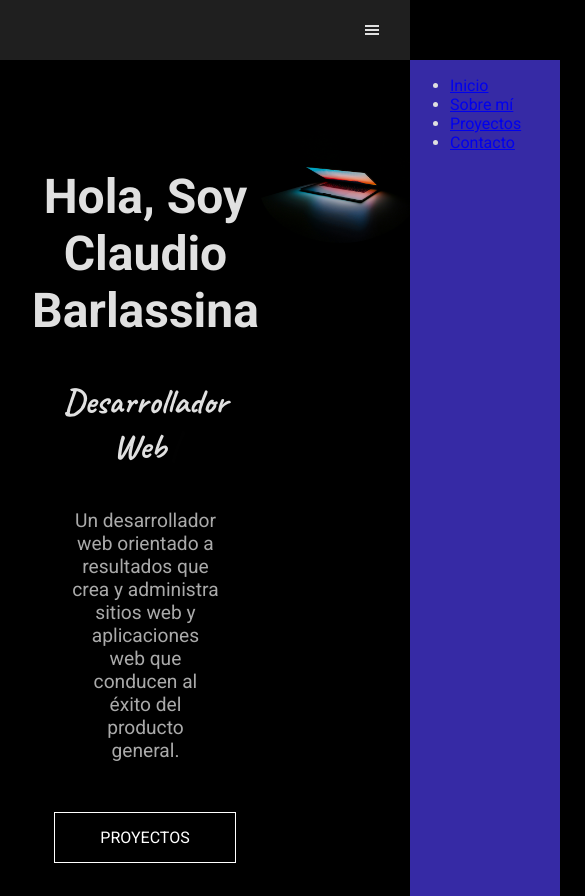
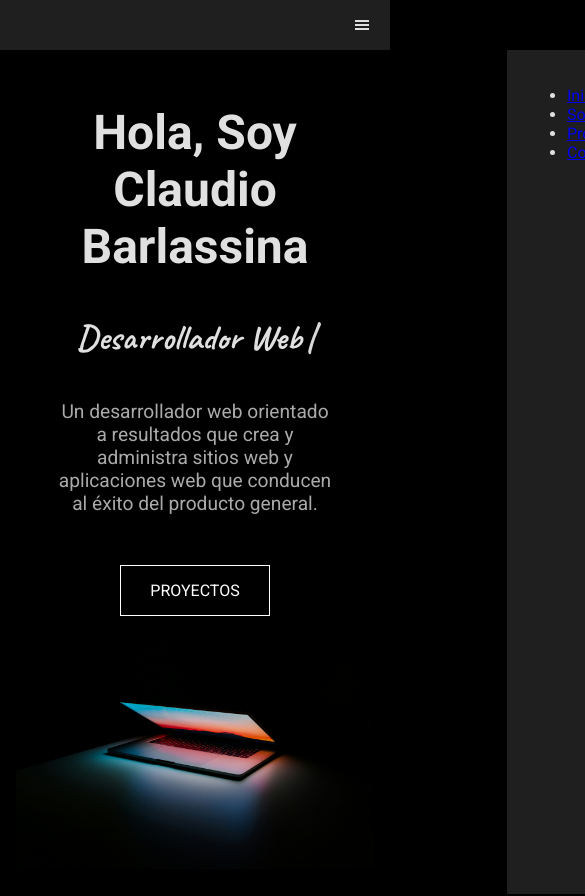
Before and after one commit to ClaudioBarlassina/Portafolio, a React (Vite) app: page / in a window 390 px wide. Shown: the top 896 px of the page, 585 px wide, since content can reach past the window. Built offline with nearby package versions, Linux system fonts and the light colour scheme.

Commit message:
responsive

```diff
--- a/src/Components/Card.css
+++ b/src/Components/Card.css
@@ -30,3 +30,12 @@ margin: 30px;
     }
 
 }
+@media (max-width:570px) {
+    .card-conteiner{
+        display: flex;
+        flex-direction: column;
+    }
+    .img-card{
+    width: auto;
+    height: 200px;}
+}
--- a/src/styles/responsive.css
+++ b/src/styles/responsive.css
@@ -1,26 +1,88 @@
-@media (max-width:570px) {
-    .navbar{
-        height: 40px;
-    }
-    .navbar-links{
-        display: none
-    }
-    .icono-hambur{
-        display: flex;
-        margin-right: 20px;
-    }
-    .navbar-cont-desplegable{
-       position: absolute;
-       top: 60px;
-       left: 100%;
-       display: flex;
-       background-color: rgb(54, 42, 165);
-       width: 150px;
-       height: 100vh;
-       transition: left 1s ease-in-out;
-    }
-    .navbar-cont-desplegable.open{
-        left: 70%;
-    }
+@media (max-width: 545px) {
+  /* 1. Navbar */
+  .navbar {
+    padding: 10px;
+    height: 50px;
+    flex-direction: row;
+    justify-content: space-between;
+  }
 
+  .navbar-links {
+    display: none;
+  }
+
+  .icono-hambur {
+    display: flex;
+    cursor: pointer;
+    margin-right: 10px;
+  }
+
+  /* 2. Menú desplegable (hamburguesa) */
+  .navbar-cont-desplegable {
+    position: fixed;
+    top: 50px;
+    right: -100%; /* oculto por defecto */
+    display: flex;
+    flex-direction: column;
+    background-color: #1f1f1f;
+    width: 70%;
+    height: 100vh;
+    padding: 20px;
+    transition: right 0.3s ease-in-out;
+    z-index: 999;
+  }
+
+  .navbar-cont-desplegable.open {
+    right: 0;
+  }
+
+  /* 3. Hero section */
+  .hero {
+    flex-direction: column;
+    padding: 4rem 1rem;
+  }
+
+  .imagen-hero {
+    width: 100%;
+    height: auto;
+    border-radius: 0;
+  }
+
+  /* 4. Fondo roto */
+  .fondo5 {
+    width: 100%;
+    max-width: 100%;
+    overflow: hidden;
+  }
+
+  /* 5. About section */
+  .secc-about {
+    flex-direction: column;
+    gap: 20px;
+  }
+
+  .about-sec1,
+  .about-sec2 {
+    width: 100%;
+  }
+
+  /* 6. Contact section */
+  .conteiner-contacto {
+    flex-direction: column;
+    gap: 20px;
+  }
+
+  .parrafo {
+    width: 100%;
+  }
+
+  /* 7. Prevención general de desborde */
+  html, body {
+    overflow-x: hidden;
+    max-width: 100%;
+  }
+
+  * {
+    box-sizing: border-box;
+  }
 }
```
Also changed, not shown: src/Components/Home.jsx (+6 -8 lines), src/Components/VistaPreviaModal.jsx (deleted, +0 -24 lines), src/styles/index.css (+6 -1 lines).
